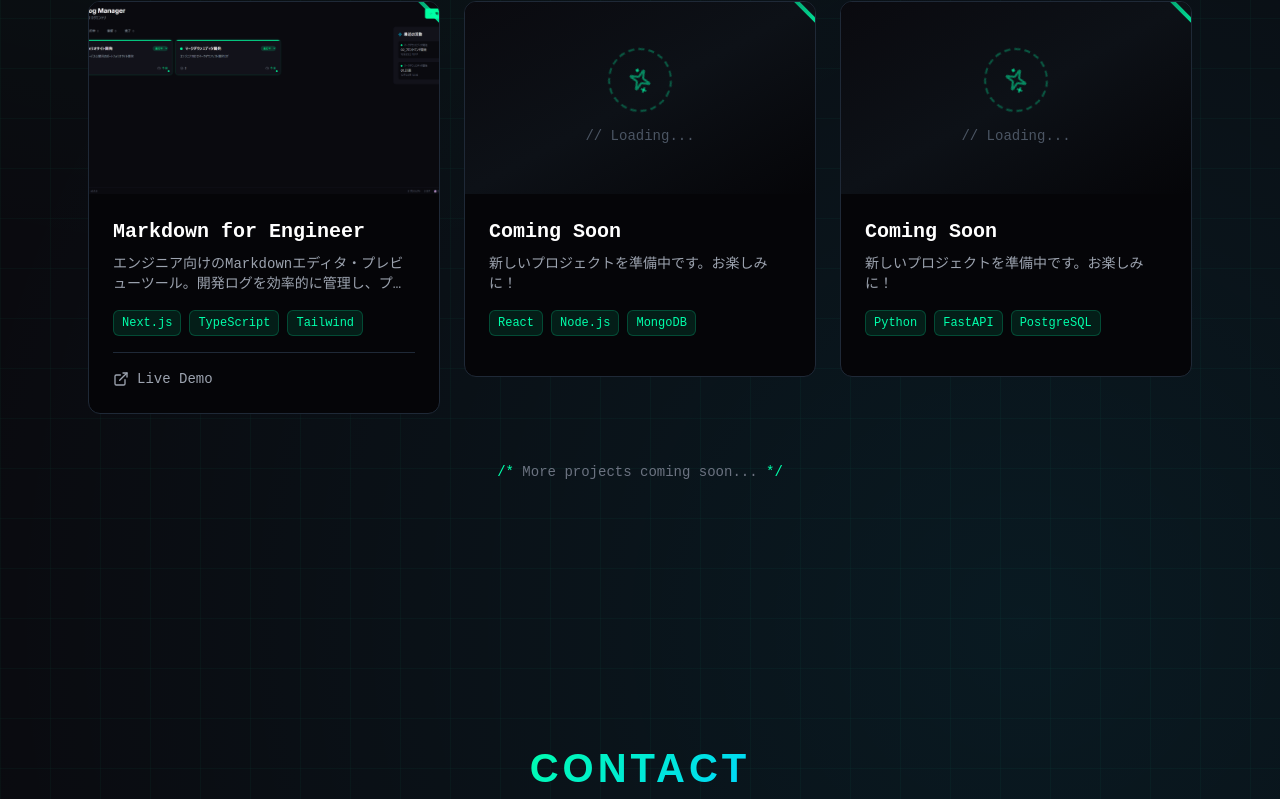
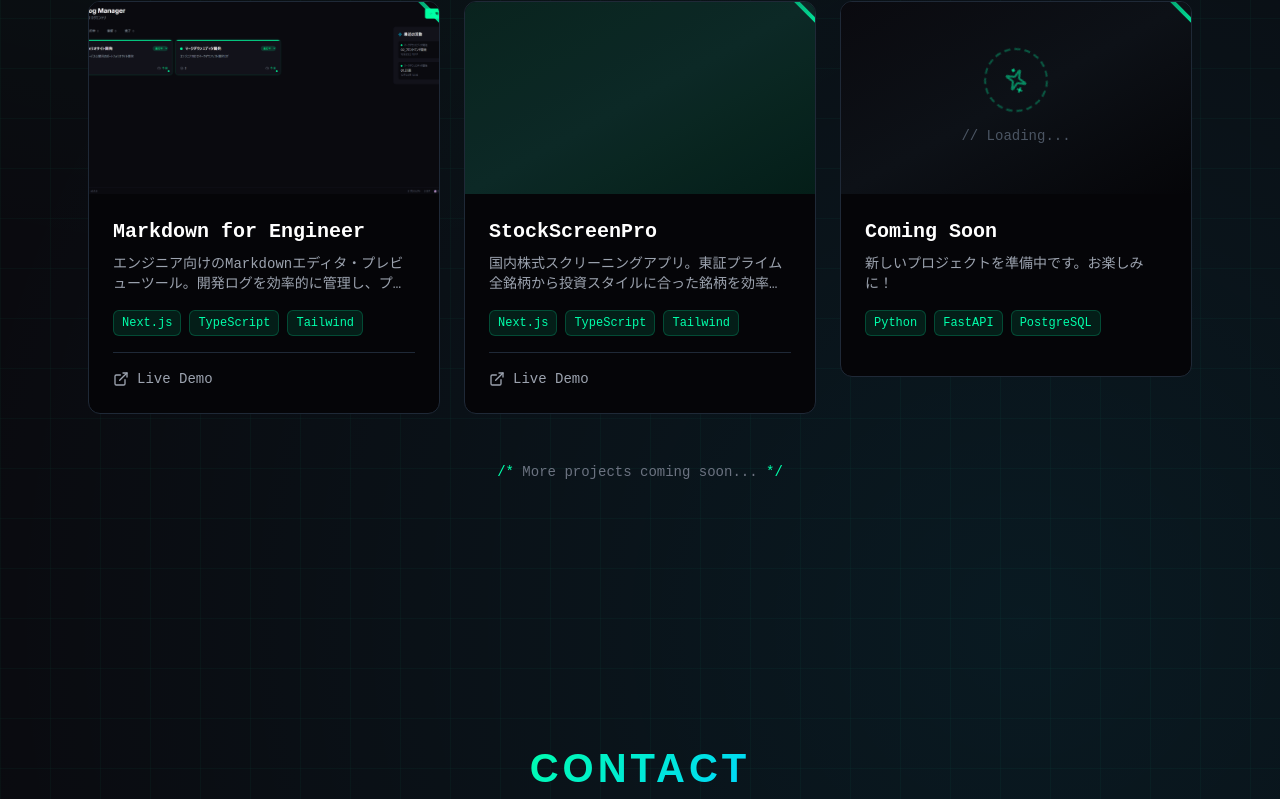
Before and after one commit to histonoby/My-Portfolio, a Next.js app: page / in a window 1280 px wide. Shown: the part 1882-2681 px from the top of the page. Built offline with nearby package versions, Linux system fonts and the light colour scheme.

Commit message:
Add StockScreenPro project

```diff
--- a/components/Projects.tsx
+++ b/components/Projects.tsx
@@ -20,13 +20,13 @@ const projects = [
   },
   {
     id: 2,
-    title: "Coming Soon",
-    description: "新しいプロジェクトを準備中です。お楽しみに！",
-    tags: ["React", "Node.js", "MongoDB"],
+    title: "StockScreenPro",
+    description: "国内株式スクリーニングアプリ。東証プライム全銘柄から投資スタイルに合った銘柄を効率的に見つけられます。PER、PBR、配当利回りなどの条件でフィルタリング可能。",
+    tags: ["Next.js", "TypeScript", "Tailwind"],
     image: null,
-    liveUrl: null,
+    liveUrl: "https://japanese-stock-screening-webver.vercel.app/",
     githubUrl: null,
-    isPlaceholder: true,
+    isPlaceholder: false,
   },
   {
     id: 3,
```
